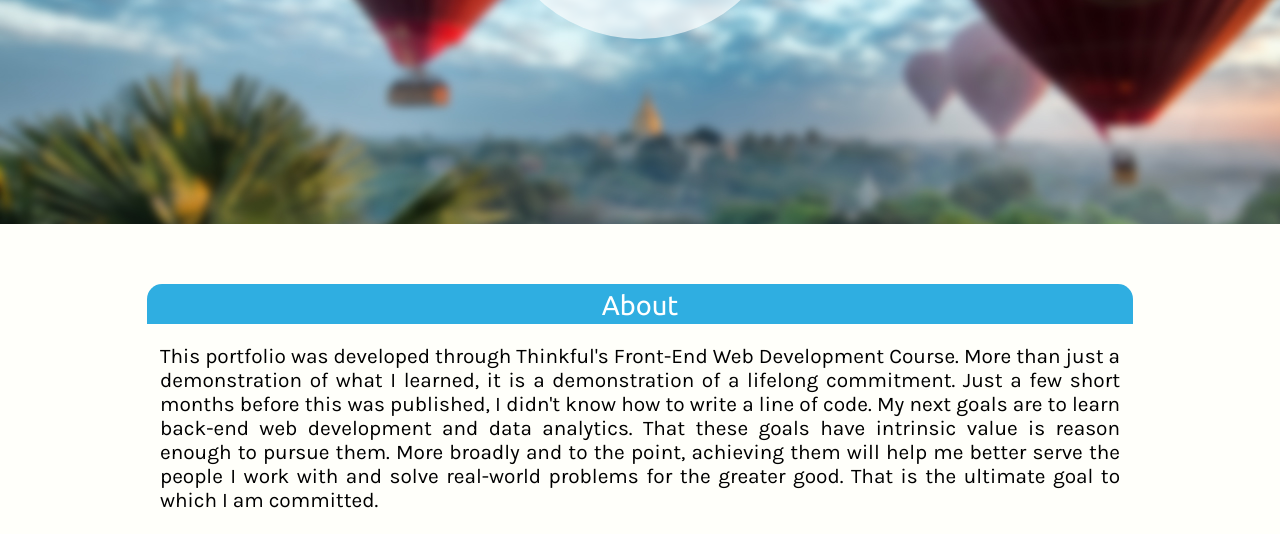
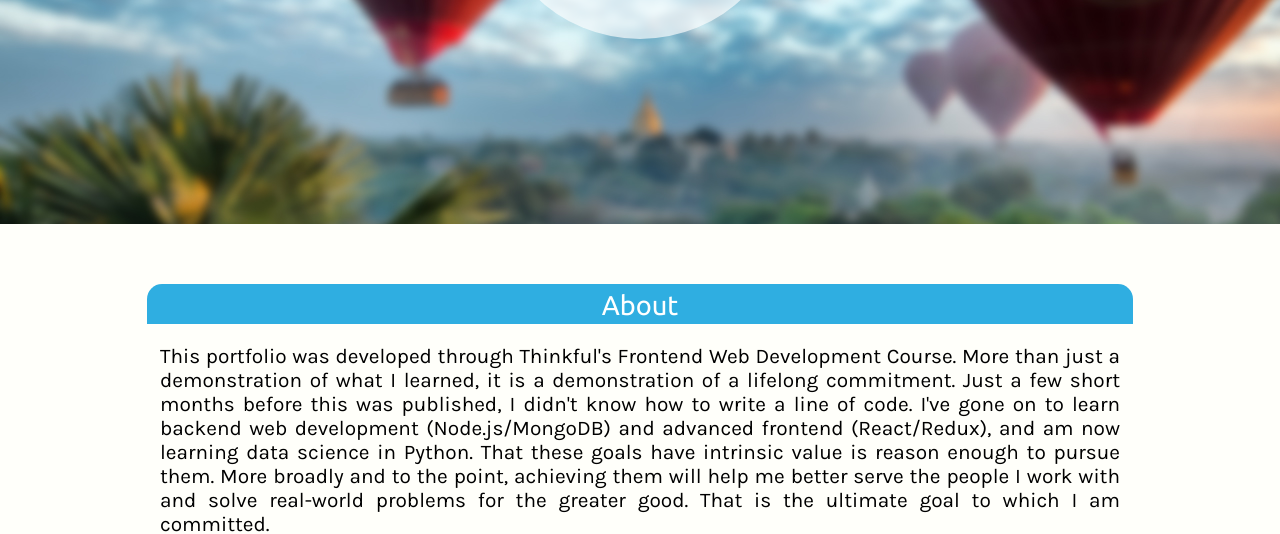
Before and after one commit to Spyrology/Portfolio, a plain HTML site: page index.html in a window 1280 px wide. Shown: the part 446-980 px from the top of the page. Drawn offline with Linux system fonts and the light colour scheme.

Commit message:
Update to copy

```diff
--- a/index.html
+++ b/index.html
@@ -44,7 +44,7 @@
 
 		<section class="about"><a id="about"></a>
 			<h2 id="about-header">About</h2>
-				<p>This portfolio was developed through Thinkful's Front-End Web Development Course. More than just a demonstration of what I learned, it is a demonstration of a lifelong commitment. Just a few short months before this was published, I didn't know how to write a line of code. My next goals are to learn back-end web development and data analytics. That these goals have intrinsic value is reason enough to pursue them. More broadly and to the point, achieving them will help me better serve the people I work with and solve real-world problems for the greater good. That is the ultimate goal to which I am committed.</p>
+				<p>This portfolio was developed through Thinkful's Frontend Web Development Course. More than just a demonstration of what I learned, it is a demonstration of a lifelong commitment. Just a few short months before this was published, I didn't know how to write a line of code. I've gone on to learn backend web development (Node.js/MongoDB) and advanced frontend (React/Redux), and am now learning data science in Python. That these goals have intrinsic value is reason enough to pursue them. More broadly and to the point, achieving them will help me better serve the people I work with and solve real-world problems for the greater good. That is the ultimate goal to which I am committed.</p>
 		</section>
 
 		<hr>
```
